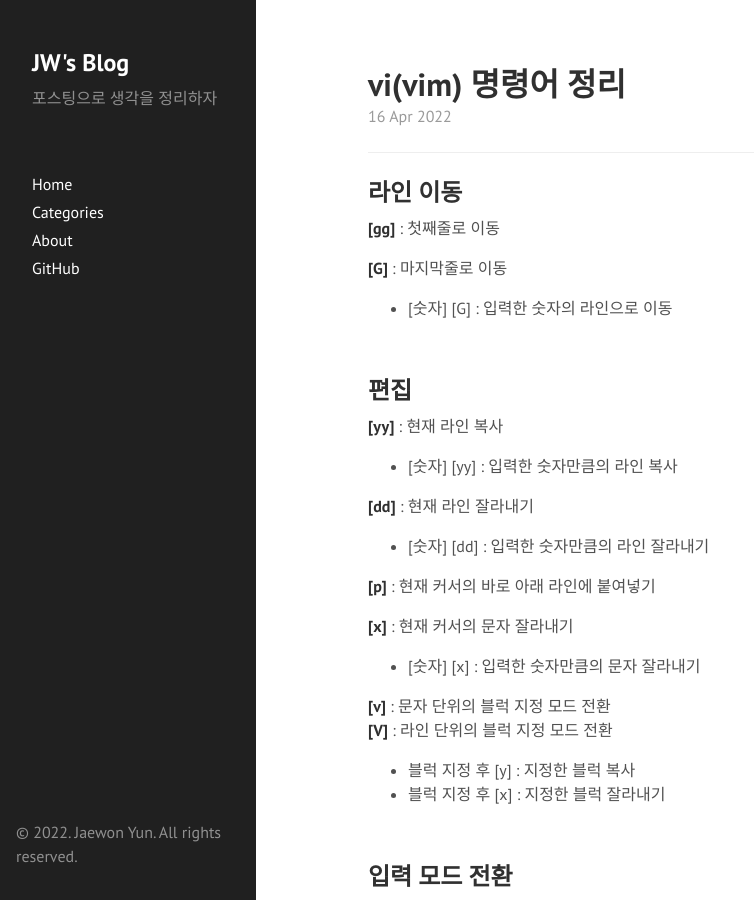
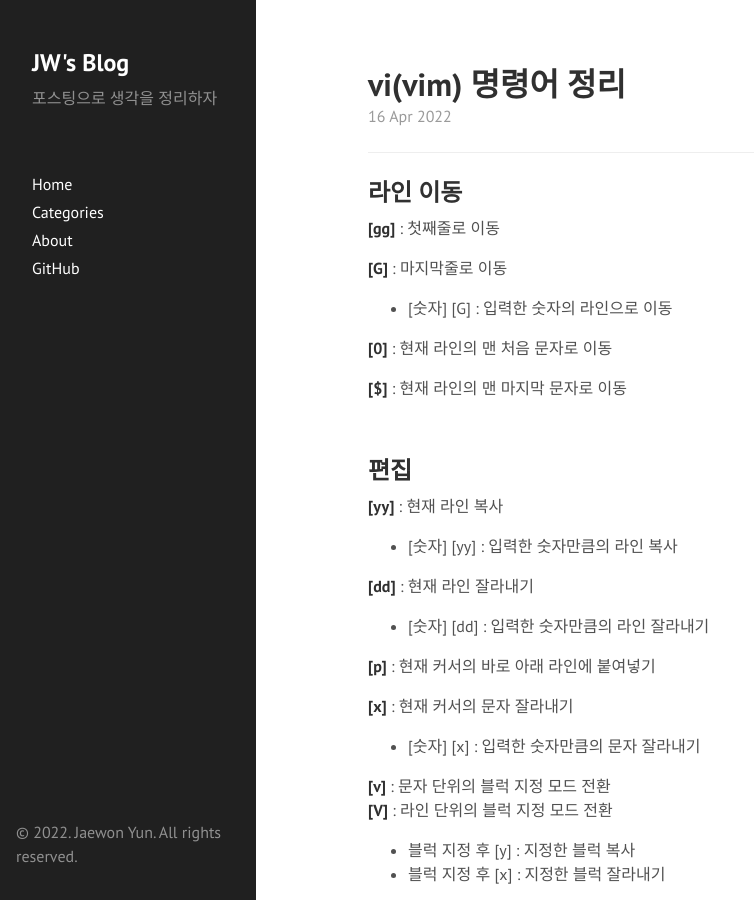
Before and after one commit to woin2ee/woin2ee.github.io, a Jekyll site: the page built from _posts/2022./2022-04-16-vi-shortcut.md, in a window 1280 px wide and 900 px high. Shown: the whole window, without its empty margins (0-754 px from the left). Built offline with Jekyll 4.4.1, drawn with Linux system fonts in a browser that asks for light colours.

Commit message:
Update post

```diff
--- a/_posts/2022./2022-04-16-vi-shortcut.md
+++ b/_posts/2022./2022-04-16-vi-shortcut.md
@@ -14,6 +14,10 @@ categories: Posts
 **[G]** : 마지막줄로 이동
 
 - [숫자] [G] : 입력한 숫자의 라인으로 이동
+
+**[0]** : 현재 라인의 맨 처음 문자로 이동
+
+**[$]** : 현재 라인의 맨 마지막 문자로 이동
 
 &nbsp;
 
```
